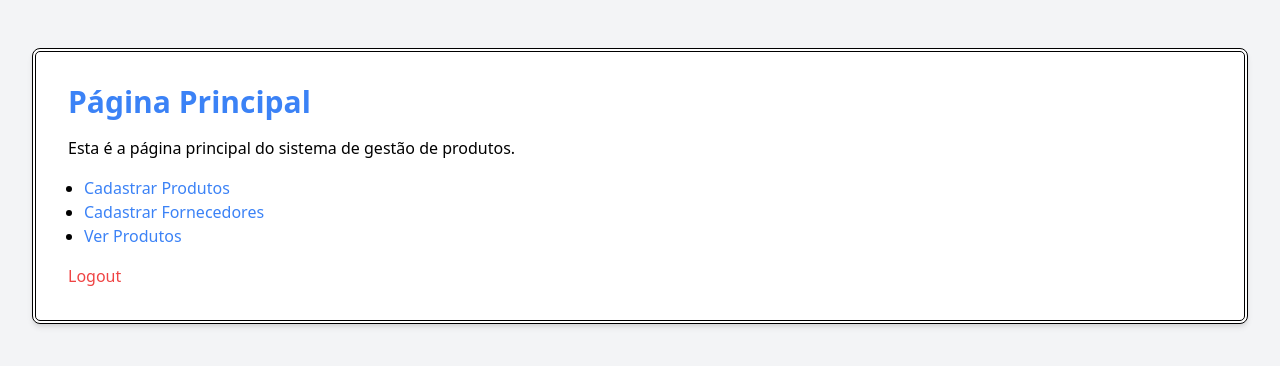
After one commit to joaogcpiaia/Sistema-de-Produtos, a PHP site: page /pagina_principal.php in a window 1280 px wide. The commit adds this page. Shown: the top 366 px of the page. Run offline with PHP 8.4, Linux system fonts and the light colour scheme.

Commit message:
arquivo de conexão, pagina principal criados

```diff
--- /dev/null
+++ b/pagina_principal.php
@@ -0,0 +1,25 @@
+<!DOCTYPE html>
+<html lang="pt-BR">
+
+<head>
+    <meta charset="UTF-8">
+    <meta name="viewport" content="width=device-width, initial-scale=1.0">
+    <title>Página Principal - Sistema de Gestão de Produtos</title>
+    <link href="https://cdn.jsdelivr.net/npm/tailwindcss@2.2.19/dist/tailwind.min.css" rel="stylesheet">
+</head>
+
+<body class="bg-gray-100">
+    <div class="container mx-auto p-8 mt-4">
+    <div class="bg-white border-double border-4 border-black rounded-lg shadow-md p-8">
+        <h1 class="text-3xl font-bold mb-4 text-blue-500">Página Principal</h1>
+        <p class="mb-4">Esta é a página principal do sistema de gestão de produtos.</p>
+        <ul class="list-disc pl-4 mb-4">
+            <li><a href="cadastro_produtos_front.php" class="text-blue-500 hover:underline">Cadastrar Produtos</a></li>
+            <li><a href="cadastro_fornecedores.html" class="text-blue-500 hover:underline">Cadastrar Fornecedores</a></li>
+            <li><a href="lista_produtos.php" class="text-blue-500 hover:underline">Ver Produtos</a></li>
+        </ul>
+        <a href="logout.php" class="text-red-500 hover:underline">Logout</a>
+    </div>
+</body>
+
+</html>
```
Also changed, not shown: conexao.php (added, +17 -0 lines), index.php (+14 -2 lines).
